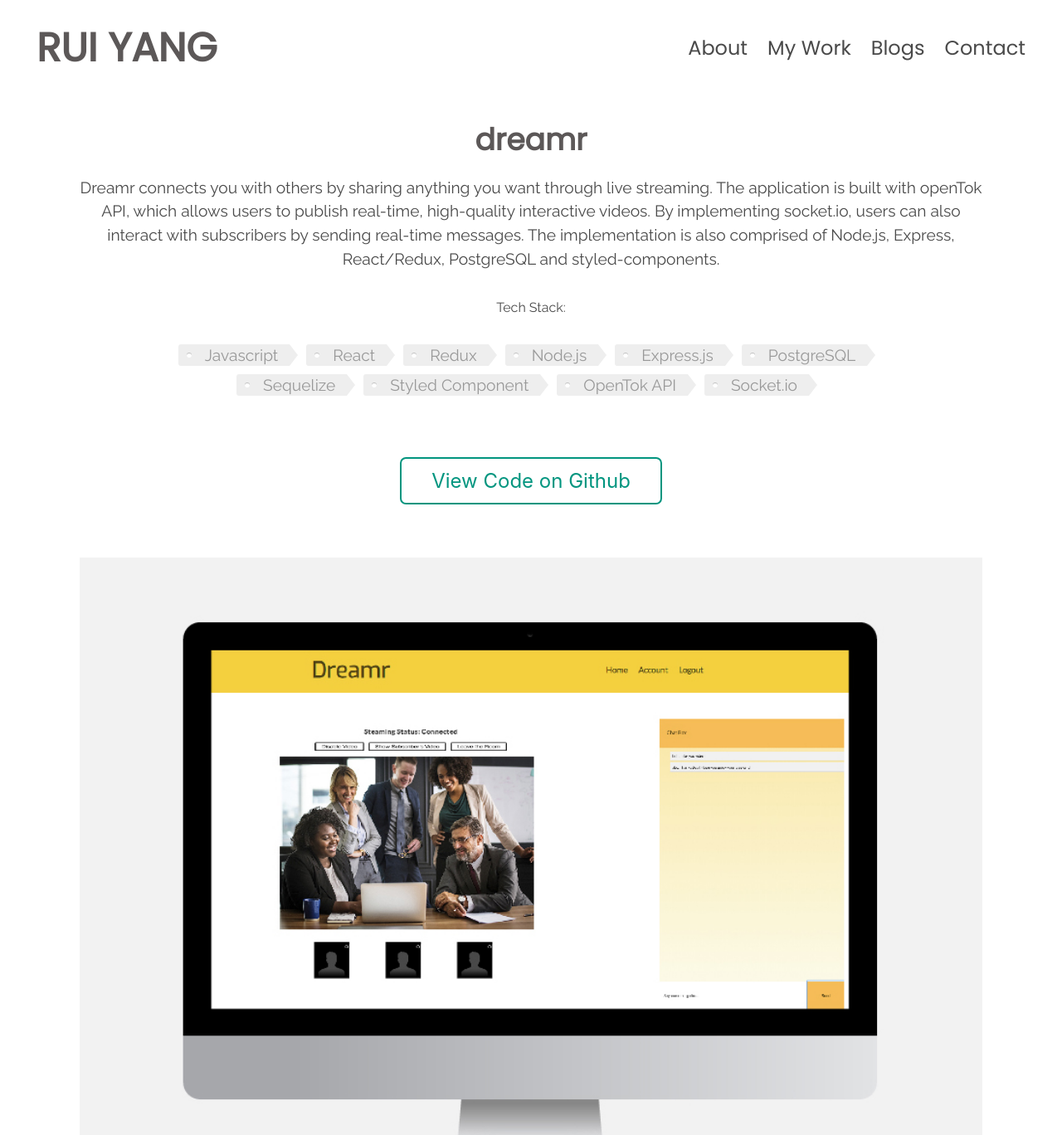
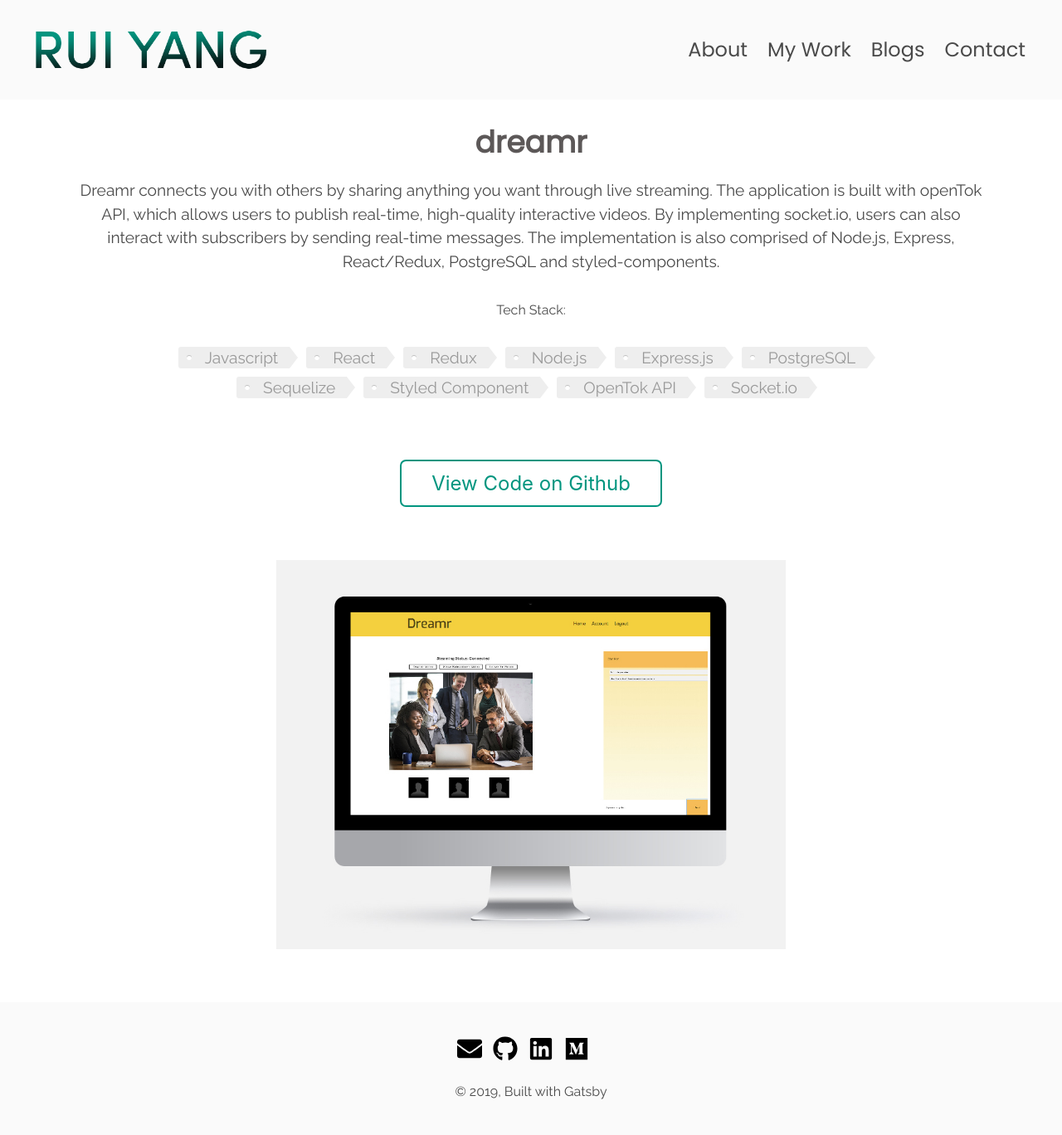
Before and after one commit to ryhoneydew/portfolio-website, a Gatsby site: page /dreamr in a window 1280 px wide. Shown: the top 1368 px of the page at 83% size. Built offline with nearby package versions, Linux system fonts and the light colour scheme; Gatsby itself is replaced by a stand-in of ours.

Commit message:
Changed the logo

```diff
--- a/gatsby-config.js
+++ b/gatsby-config.js
@@ -49,5 +49,16 @@ module.exports = {
         path: `${__dirname}/src/images/`,
       },
     },
+    {
+      resolve: `gatsby-plugin-nprogress`,
+      options: {
+        // Setting a color is optional.
+        color: `tomato`,
+        // Disable the loading spinner.
+        showSpinner: false,
+        trickle: false,
+        minimum: 0.4,
+      },
+    },
   ],
 }
--- a/package.json
+++ b/package.json
@@ -9,6 +9,7 @@
     "gatsby": "^2.0.53",
     "gatsby-image": "^2.0.25",
     "gatsby-plugin-manifest": "^2.0.9",
+    "gatsby-plugin-nprogress": "^2.0.8",
     "gatsby-plugin-offline": "^2.0.16",
     "gatsby-plugin-react-helmet": "^3.0.2",
     "gatsby-plugin-sass": "^2.0.7",
--- a/src/components/header.js
+++ b/src/components/header.js
@@ -1,16 +1,28 @@
 import { Link } from 'gatsby'
 import PropTypes from 'prop-types'
-import React from 'react'
+import React, { Component } from 'react'
+import Logo from './logo'
 
-const Header = ({ siteTitle }) => (
+class Header extends Component {
+  state = {
+    isActive: false,
+  }
+  toggleNav = () => {
+    this.setState(prevState => ({
+      isActive: !prevState.isActive,
+    }))
+  }
+
+  render() {
+    return (
       <nav
         className="navbar menu-padding"
         role="navigation"
         aria-label="main navigation"
       >
         <div className="navbar-brand">
-      <Link to="/" className="navbar-item" style={{ minWidth: '250px' }}>
-        <h1>{siteTitle}</h1>
+          <Link to="/">
+            <Logo />
           </Link>
 
           <a
@@ -19,6 +31,7 @@ const Header = ({ siteTitle }) => (
             aria-label="menu"
             aria-expanded="false"
             data-target="navbarBasicExample"
+            onClick={this.toggleNav}
           >
             <span aria-hidden="true" />
             <span aria-hidden="true" />
@@ -26,7 +39,12 @@ const Header = ({ siteTitle }) => (
           </a>
         </div>
 
-    <div id="navbarBasicExample" className="navbar-menu">
+        <div
+          id="navbarBasicExample"
+          className={
+            this.state.isActive ? 'navbar-menu is-active' : 'navbar-menu'
+          }
+        >
           <div className="navbar-end ">
             <a className="navbar-item" href="/#about">
               About
@@ -44,6 +62,65 @@ const Header = ({ siteTitle }) => (
         </div>
       </nav>
     )
+  }
+}
+
+export default Header
+
+// const Header = ({ siteTitle }) => (
+//   <StaticQuery
+//     query={SITE_LOGO_QUERY}
+//     render={data => {
+//       return (
+//         <>
+// <nav
+//   className="navbar menu-padding"
+//   role="navigation"
+//   aria-label="main navigation"
+// >
+//   <div className="navbar-brand">
+//     <Link to="/">
+//       <Img
+//         fluid={data.siteLogo.childImageSharp.fluid}
+//         style={{ width: '300px', height: 'auto' }}
+//       />
+//     </Link>
+
+//     <a
+//       role="button"
+//       className="navbar-burger burger"
+//       aria-label="menu"
+//       aria-expanded="false"
+//       data-target="navbarBasicExample"
+//     >
+//       <span aria-hidden="true" />
+//       <span aria-hidden="true" />
+//       <span aria-hidden="true" />
+//     </a>
+//   </div>
+
+//   <div id="navbarBasicExample" className="navbar-menu">
+//     <div className="navbar-end ">
+//       <a className="navbar-item" href="/#about">
+//         About
+//       </a>
+//       <a className="navbar-item" href="/#my-work">
+//         My Work
+//       </a>
+//       <a className="navbar-item" href="/#blogs">
+//         Blogs
+//       </a>
+//       <Link to="/contact" className="navbar-item">
+//         Contact
+//       </Link>
+//     </div>
+//   </div>
+// </nav>
+//         </>
+//       )
+//     }}
+//   />
+// )
 
 Header.propTypes = {
   siteTitle: PropTypes.string,
@@ -52,5 +129,3 @@ Header.propTypes = {
 Header.defaultProps = {
   siteTitle: '',
 }
-
-export default Header
--- a/src/components/logo.js
+++ b/src/components/logo.js
@@ -13,20 +13,26 @@ import Img from 'gatsby-image'
  * - `StaticQuery`: https://gatsby.app/staticquery
  */
 
+const SITE_LOGO_QUERY = graphql`
+  query {
+    siteLogo: file(relativePath: { eq: "site-logo.png" }) {
+      childImageSharp {
+        fluid(maxWidth: 500) {
+          ...GatsbyImageSharpFluid
+        }
+      }
+    }
+  }
+`
 const Logo = () => (
   <StaticQuery
-    query={graphql`
-      query {
-        logo: file(relativePath: { eq: "Rui_Yang.png" }) {
-          childImageSharp {
-            fluid(maxWidth: 300) {
-              ...GatsbyImageSharpFluid
-            }
-          }
-        }
-      }
-    `}
-    render={data => <Img fluid={data.logo.childImageSharp.fluid} />}
+    query={SITE_LOGO_QUERY}
+    render={data => (
+      <Img
+        fluid={data.siteLogo.childImageSharp.fluid}
+        style={{ width: '300px', height: 'auto' }}
+      />
+    )}
   />
 )
 export default Logo
--- a/src/components/style.scss
+++ b/src/components/style.scss
@@ -7,7 +7,6 @@ html {
   -webkit-text-size-adjust: 100%;
 }
 body {
-  //background: #ebf1f3;
   font-family: $secondary-font;
   margin: 0;
   padding: 0;
@@ -19,8 +18,6 @@ body {
   overflow: hidden;
   display: block;
   position: relative;
-  // padding-bottom: 3rem;
-  // padding-top: 3rem; /* height of your footer */
 }
 h1 {
   font-family: $primary-font;
@@ -46,37 +43,13 @@ p {
 
 nav {
   font-family: $primary-font;
-  // width: 100%;
-  // display: grid;
-  background-color: #fafafa;
-  // position: fixed;
-  // grid-template-columns: 1fr 3fr;
-  // grid-gap: 1.5rem;
-  // align-items: center;
-  // justify-content: center;
-  // top: 0;
-  // left: 0;
-  // right: 0;
-  // margin-bottom: 2rem;
-  // padding: 1rem 4rem;
+  background-color: #fafafa !important;
 }
 
-.navbar-brand {
-  align-items: center;
-  display: flex;
-  flex-shrink: 0;
-  min-height: 3.25rem;
-  flex-wrap: nowrap;
+.navbar-item:hover {
+  background-color: #19bd9e !important;
+  color: whitesmoke !important;
 }
-.navbar-brand h1 {
-  margin: 0;
-  font-size: 3rem;
-}
-.navbar-brand a {
-  text-decoration: none;
-  color: $primary-text-color;
-}
-
 .menu-padding {
   padding: 1.5rem 2rem;
 }
--- a/src/pages/404.js
+++ b/src/pages/404.js
@@ -5,7 +5,6 @@ import SEO from '../components/seo'
 
 const NotFoundPage = () => (
   <Layout>
-    <SEO title="404: Not found" />
     <h1>NOT FOUND</h1>
     <p>You just hit a route that doesn&#39;t exist... the sadness.</p>
   </Layout>
--- a/src/pages/dreamr.js
+++ b/src/pages/dreamr.js
@@ -58,8 +58,11 @@ const Dreamr = () => (
                   </a>
                 </div>
               </section>
-              <section>
-                <Img fluid={data.dreamrScreen.childImageSharp.fluid} />
+              <section className="is-medium has-text-centered tech-container">
+                <Img
+                  fluid={data.dreamrScreen.childImageSharp.fluid}
+                  style={{ width: '60%' }}
+                />
               </section>
             </div>
           </Layout>
```
Also changed, not shown: src/pages/contact.js (+12 -27 lines), src/images/site-logo.png (added), 1 other file. Lines whose indentation alone changed are shown as unchanged.
